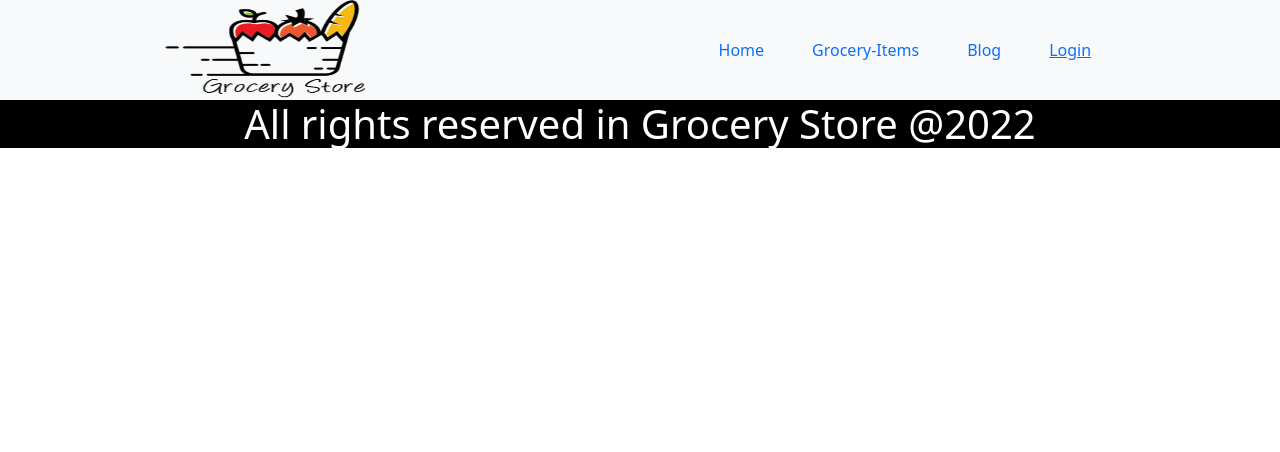
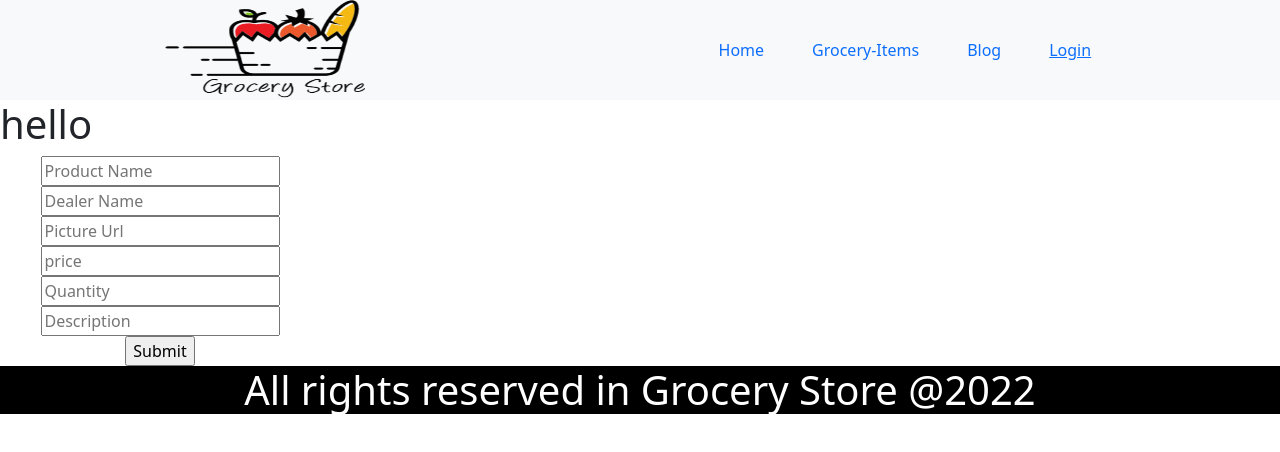
Before and after one commit to jasim-164/Grocery-Store-ClientSide-MERN, a React (Create React App) app: page /additem in a window 1280 px wide. Shown: the top 452 px of the page. Built offline with nearby package versions, Linux system fonts and the light colour scheme; no server answers.

Commit message:
add item and delete item added

```diff
--- a/src/componennts/Header/Header.js
+++ b/src/componennts/Header/Header.js
@@ -30,7 +30,7 @@ const Header = () => {
         <Link to='/grocery' className="  p-4 text-decoration-none">Grocery-Items</Link>
         <Link to='/blog' className=" p-4 text-decoration-none">Blog</Link>
         {
-            user? <div className="p-2"> <Link to='/myitems' className=' text-decoration-none p-4'>My Items</Link> <Link to='/' className='p-4 mt-2 text-decoration-none'>Manage Items</Link> <Link to='/' className='p-4 mt-2 text-decoration-none'>Add Item</Link> <span className="text-black ms-5">{user?.displayName}  </span> <span><img src={user?.photoURL || url}style ={{height:"60px", width:"60px", borderRadius:"20px"}}alt="user"></img></span><button className='btn btn-link text-black text-decoration-none ms-5 ' onClick={handleSignOut}>  sign out</button> </div>  :
+            user? <div className="p-2"> <Link to='/myitems' className=' text-decoration-none p-4'>My Items</Link> <Link to='/manageitems' className='p-4 mt-2 text-decoration-none'>Manage Items</Link> <Link to='/additem' className='p-4 mt-2 text-decoration-none'>Add Item</Link> <span className="text-black ms-5">{user?.displayName}  </span> <span><img src={user?.photoURL || url}style ={{height:"60px", width:"60px", borderRadius:"20px"}}alt="user"></img></span><button className='btn btn-link text-black text-decoration-none ms-5 ' onClick={handleSignOut}>  sign out</button> </div>  :
             <div className='p-4'><Link className="" to='/login'>Login</Link> </div>
 
         }
--- a/src/componennts/Product/Product.js
+++ b/src/componennts/Product/Product.js
@@ -10,9 +10,6 @@ const Product = (props) => {
     console.log(props)
     console.log(price)
     // <div className="p-4">{props.data}</div>
-    const handleSubmit=()=>{
-        console.log("click click click");
-    }
 
 
     return (
@@ -20,12 +17,12 @@ const Product = (props) => {
 
         <div  className="text-center ">{productName}</div>
         <div className="align-content-center pe-5 pt-2"><img src={picture} alt="product" height="350" width="420" /></div>
-        <div>{description.slice(0,100)}</div>
+        <div>{description?.slice(0,100)}</div>
         <div className="text-center pt-2">Dealer:{dealerName}</div>
-        <div className="text-center">{price}</div>
+        <div className="text-center">Price:${price} </div>
         <div className="text-center">Quantity: {quantity}</div>
         <div className="text-center">Sold: 0</div>
-        <Link to={`/inventory/${_id}`} data={data}><Button variant="primary mb-3 mt-3 onClick={handleSubmit} ">Update</Button></Link>
+        <Link to={`/inventory/${_id}`} data={data}><Button variant="primary mb-3 mt-3  ">Update</Button></Link>
 
 
         </div>
--- a/src/componennts/UserItem/AddItem/AddItem.js
+++ b/src/componennts/UserItem/AddItem/AddItem.js
@@ -1,9 +1,38 @@
 import React from 'react';
+import { useForm } from "react-hook-form";
+const AddItem = () => {
+    const { register, handleSubmit } = useForm();
+    const onSubmit = data => {
+        console.log(data);
+         const url='http://localhost:4000/product'
+        fetch(url, {
+            method: 'POST',
+            headers: {
+                'content-type': 'application/json'
+            },
+            body: JSON.stringify(data)
+        })
+        .then(res=> res.json())
+        .then(result =>{
+            console.log(result);
+        } )
 
-const AddItem = () => {
+    }
+    ///^[a-zA-Z0-9._:$!%-]+@[a-zA-Z0-9.-]+.[a-zA-Z]$
     return (
         <div>
+        <h1>hello</h1>
+        <form onSubmit={handleSubmit(onSubmit)} className="d-flex flex-column align-items-center justify-content-center   w-25  ">
 
+        <input placeholder="Product Name" {...register("productName", { required: true, maxLength: 20 })} />
+        <input placeholder="Dealer Name" {...register("dealerName", { pattern: /^[A-Za-z]+$/i })} />
+        <input placeholder="Picture Url" type="text" {...register("picture", { pattern: /([a-z\-_0-9\\.]*\.(jpg|jpeg|png|gif))/i })} />
+        <input placeholder="price " type="number" {...register("price", { min: 1, max: 99999999 })} />
+        <input placeholder="Quantity" type="number" {...register("quantity", { min: 1, max: 9999999 })} />
+        <input placeholder="Description" type="text"{...register("description", { pattern: /^[a-z]/ })} />
+
+        <input type="submit" />
+        </form>
         </div>
     );
 };
--- a/src/componennts/UserItem/ManageItems/ManageItems.js
+++ b/src/componennts/UserItem/ManageItems/ManageItems.js
@@ -1,9 +1,53 @@
 import React from 'react';
-
+import { Button, Card } from 'react-bootstrap';
+import useHook from "../../CustomHook/CustomHook"
 const ManageItems = () => {
+    const [datas, setDatas]= useHook();
+    console.log(datas)
+    const handleDelete=(id) => {
+        //console.log('delete')
+        const proceed = window.confirm('Are you sure you want to delete')
+        if(proceed) {
+            const url= `http://localhost:4000/product/${id}`
+            fetch(url, {
+                method: 'DELETE'
+            })
+            .then((response) =>response.json())
+            .then(data => {
+                console.log(data);
+                const remaining = datas.filter(service=>service._id!==id);
+                setDatas(remaining);
+                })
+        }
+    }
+    //<h1>manage items: {datas.length}</h1>
     return (
         <div>
-            <h1>manage items</h1>
+
+            <div className=" row  row-cols-auto m-0 ms-5 mt-5  ">{
+                datas?.map(data =>
+
+                    <div key={data?._id} className="text-center p-5 " >
+                    <Card style={{ width: '23rem' }}>
+                        <Card.Img variant="top" src={data?.picture} />
+                        <Card.Body>
+                          <Card.Title>Product Name: {data?.productName}</Card.Title>
+                          <Card.Text>
+                          Some quick example text to build on the card title and make up the bulk of
+                          the card's content.
+                          </Card.Text>
+                          <Button variant="primary" onClick={()=>{handleDelete(data._id)}}>Delete</Button>
+                        </Card.Body>
+                    </Card>
+
+
+
+                    </div>
+                )
+            }
+            </div>
+
+
         </div>
     );
 };
```
